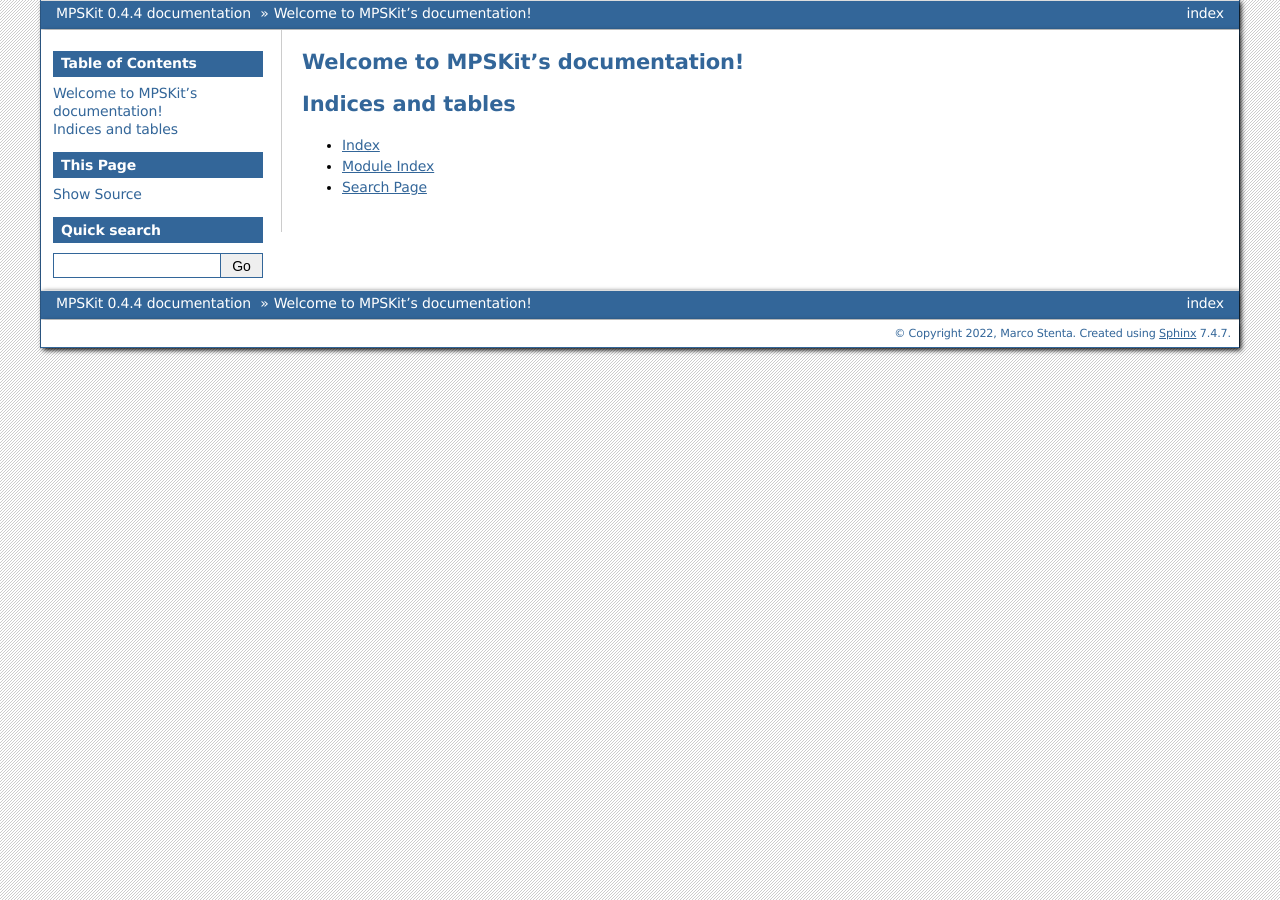
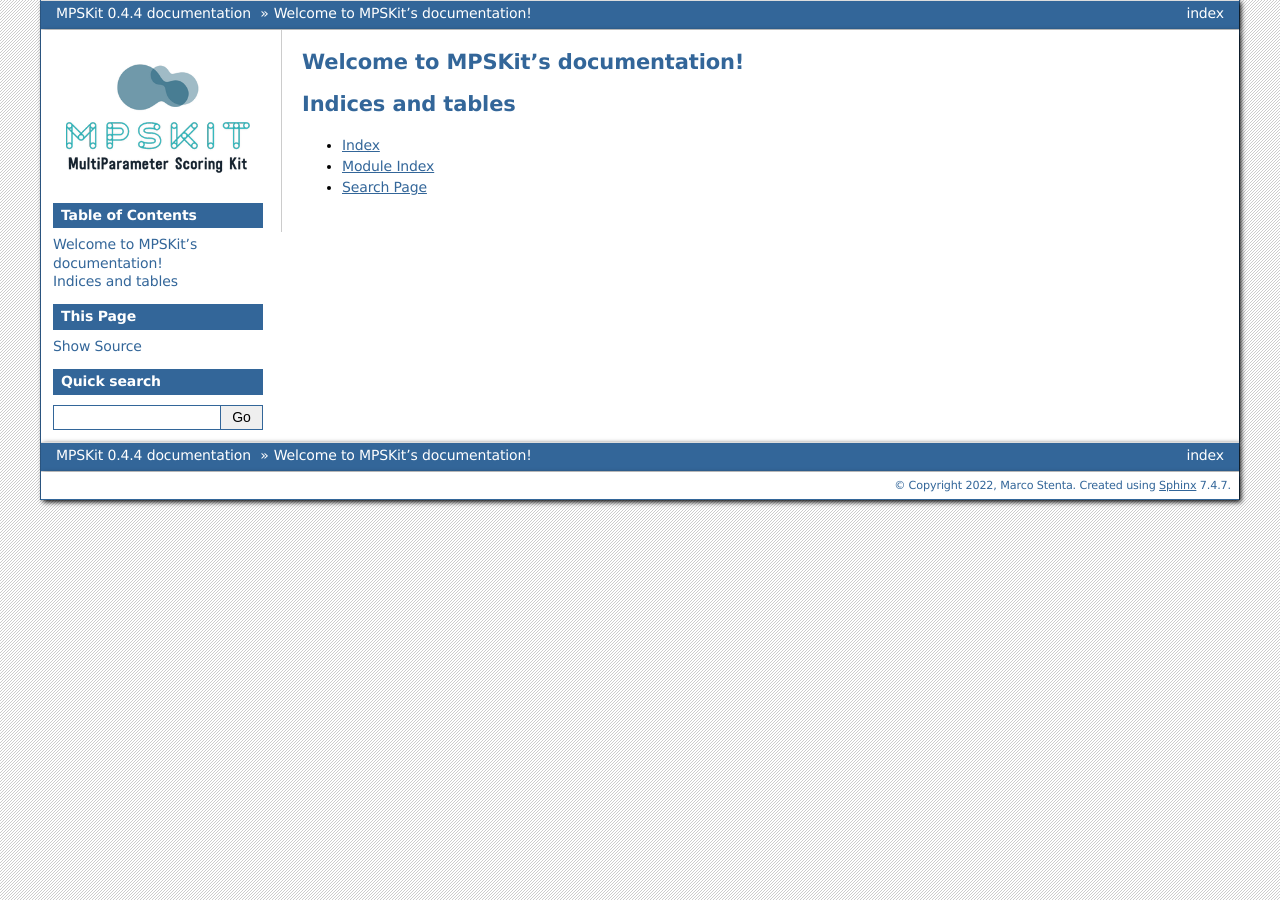
Before and after one commit to syngenta/MPSKit, a Sphinx documentation site: the page built from docs/source/index.rst, in a window 1280 px wide. Built offline with Sphinx 7.4.7, drawn with Linux system fonts in a browser that asks for light colours.

Commit message:
doc logo

```diff
--- a/docs/source/conf.py
+++ b/docs/source/conf.py
@@ -26,5 +26,5 @@
 # https://www.sphinx-doc.org/en/master/usage/configuration.html#options-for-html-output
 
 html_theme = 'bizstyle'
-html_static_path = ['../static']
-html_logo = "../static/mpskit_logo.png"
+html_static_path = ['_static']
+html_logo = "_static/mpskit_logo.png"
```
Also changed, not shown: docs/static/mpskit_logo.PNG (deleted).
